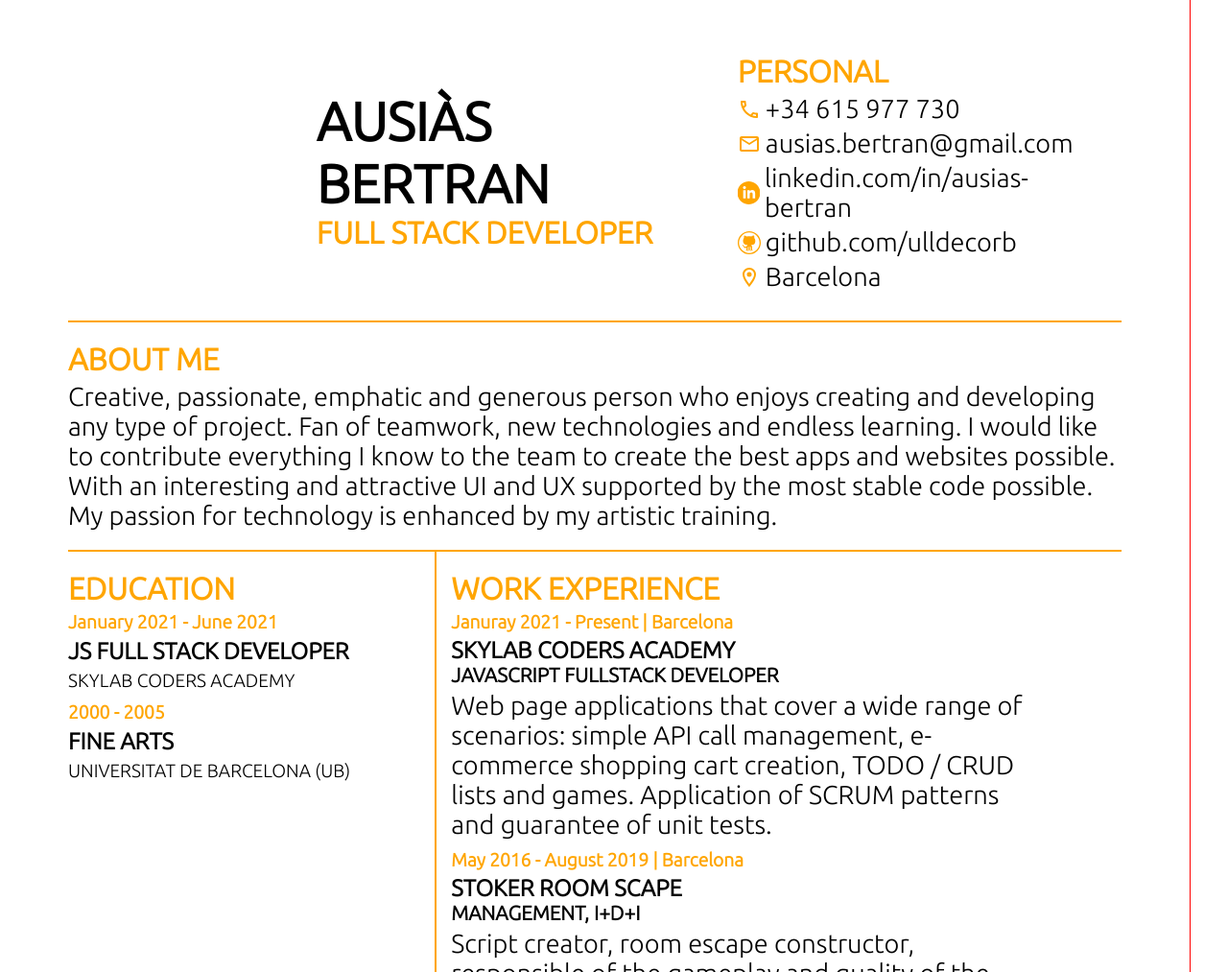
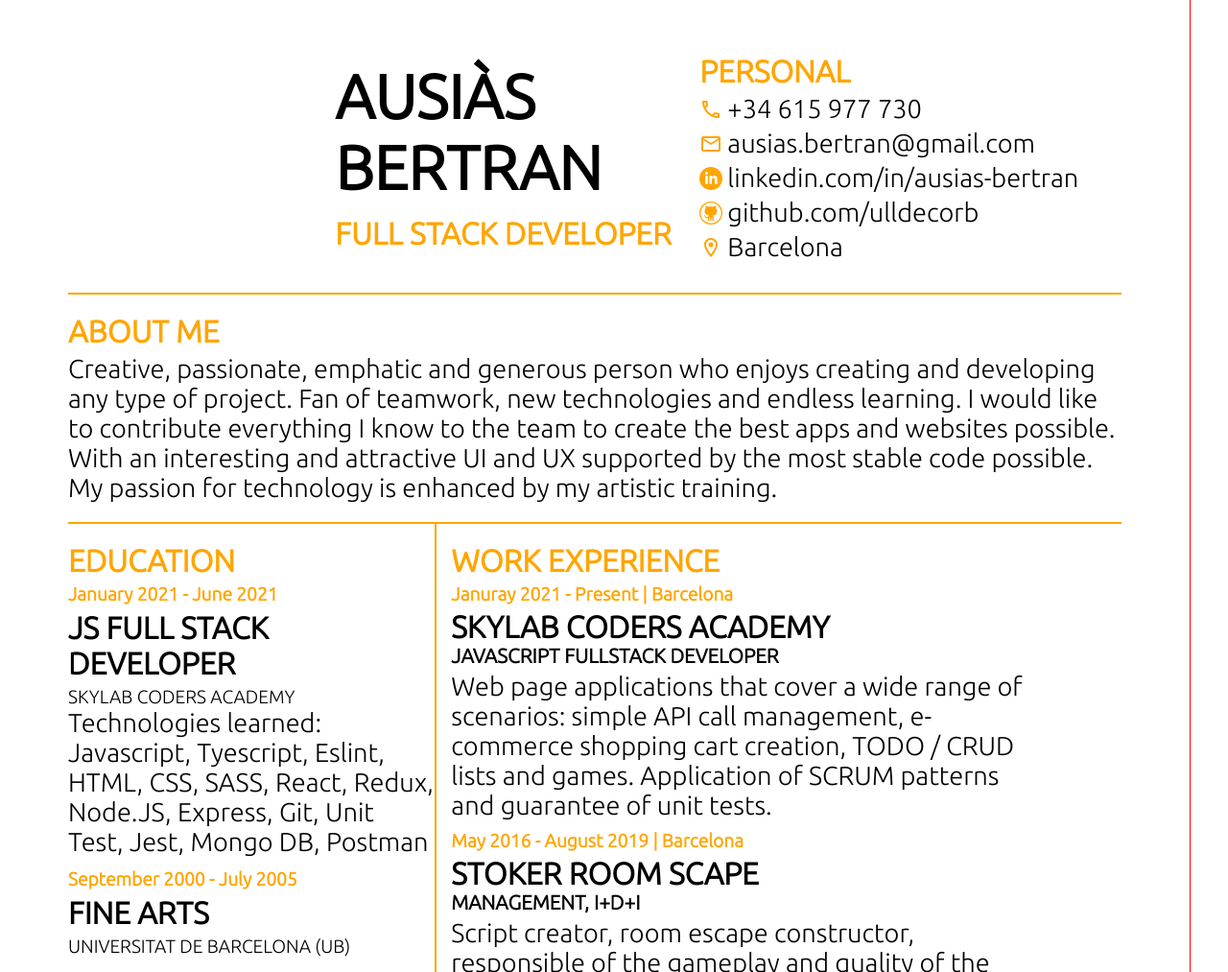
Before and after one commit to ulldecorb/ausias-bertran-CV, a plain HTML site: page index.html in a window 1280 px wide. Shown: the top 1013 px of the page at 96% size. Drawn offline with Linux system fonts and the light colour scheme.

Commit message:
Refactor size on education section

```diff
--- a/index.html
+++ b/index.html
@@ -58,9 +58,13 @@
                     <h4 class="knowledge__working-period"> January 2021 - June 2021</h4>
                     <h3 class="knowledge__title">JS FULL STACK DEVELOPER</h3>
                     <span class="knowledge__center">SkyLab Coders Academy</span>
+                    <p class="knowledge__description">
+                        Technologies learned:<br>
+                        Javascript, Tyescript, Eslint, HTML, CSS, SASS, React, Redux, Node.JS, Express, Git, Unit Test, Jest, Mongo DB, Postman
+                    </p>
                 </article>
                 <article class="education__knowledge">
-                    <h4 class="knowledge__working-period">2000 - 2005</h4>
+                    <h4 class="knowledge__working-period"> September 2000 - July 2005</h4>
                     <h3 class="knowledge__title">FINE ARTS</h3>
                     <span class="knowledge__center">Universitat de Barcelona (UB)</span>
                 </article>
--- a/style/style.scss
+++ b/style/style.scss
@@ -30,6 +30,10 @@ h2 {
     font-size: 2rem
 }
 
+h3 {
+    font-size:2rem;
+}
+
 p {font-size: 1.7rem;}
 
 a {
@@ -56,13 +60,13 @@ a {
     }
 
     &__main{
-        @include flex(column, center, flex-start);
-        @include size( 100%, 50%);
+        @include flex(column, space-around, flex-start);
+        @include size( 100%, 40%);
         padding-left: 40px;
     }
 
     &__title {
-        font-size: 3.5rem;
+        font-size: 4rem;
     }
 
     &__subtitle {
@@ -169,7 +173,7 @@ a {
         }
 
         &__name {
-            font-size: 1.5rem;
+            // font-size: 1.5rem;
             font-weight: 800;
             // margin-bottom: 2px;
         }
@@ -192,7 +196,7 @@ a {
     margin-bottom: 20px;
 
     &__knowledge {
-        margin-bottom: 10px;
+        margin-bottom:1.5vh;
 
         .knowledge {
 
@@ -203,7 +207,7 @@ a {
             }
 
             &__title {
-                font-size: 1.5rem;
+                // font-size: 1.5rem;
                 font-weight: 800;
                 margin-bottom: 5px;
             }
```
Also changed, not shown: style/style.css.
